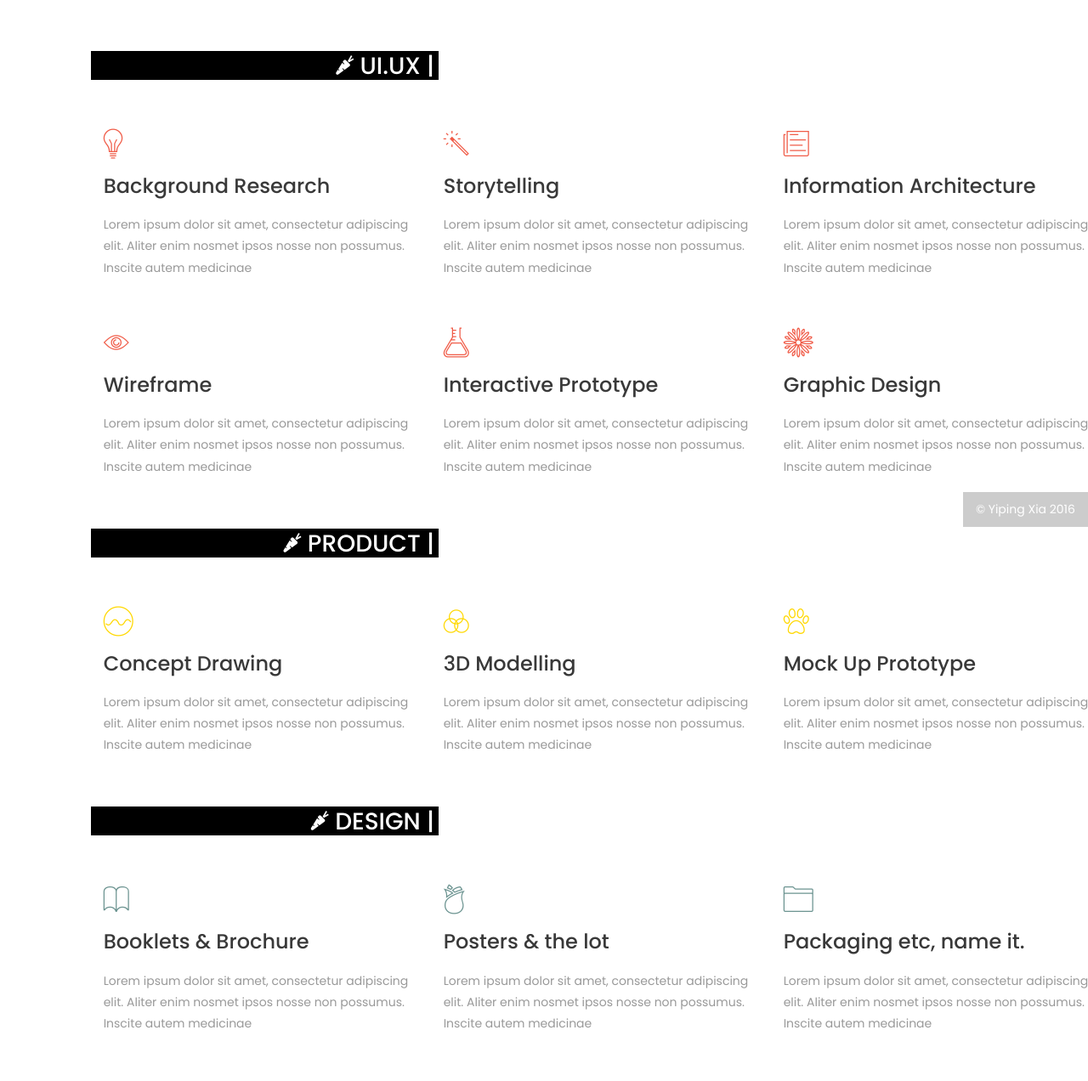
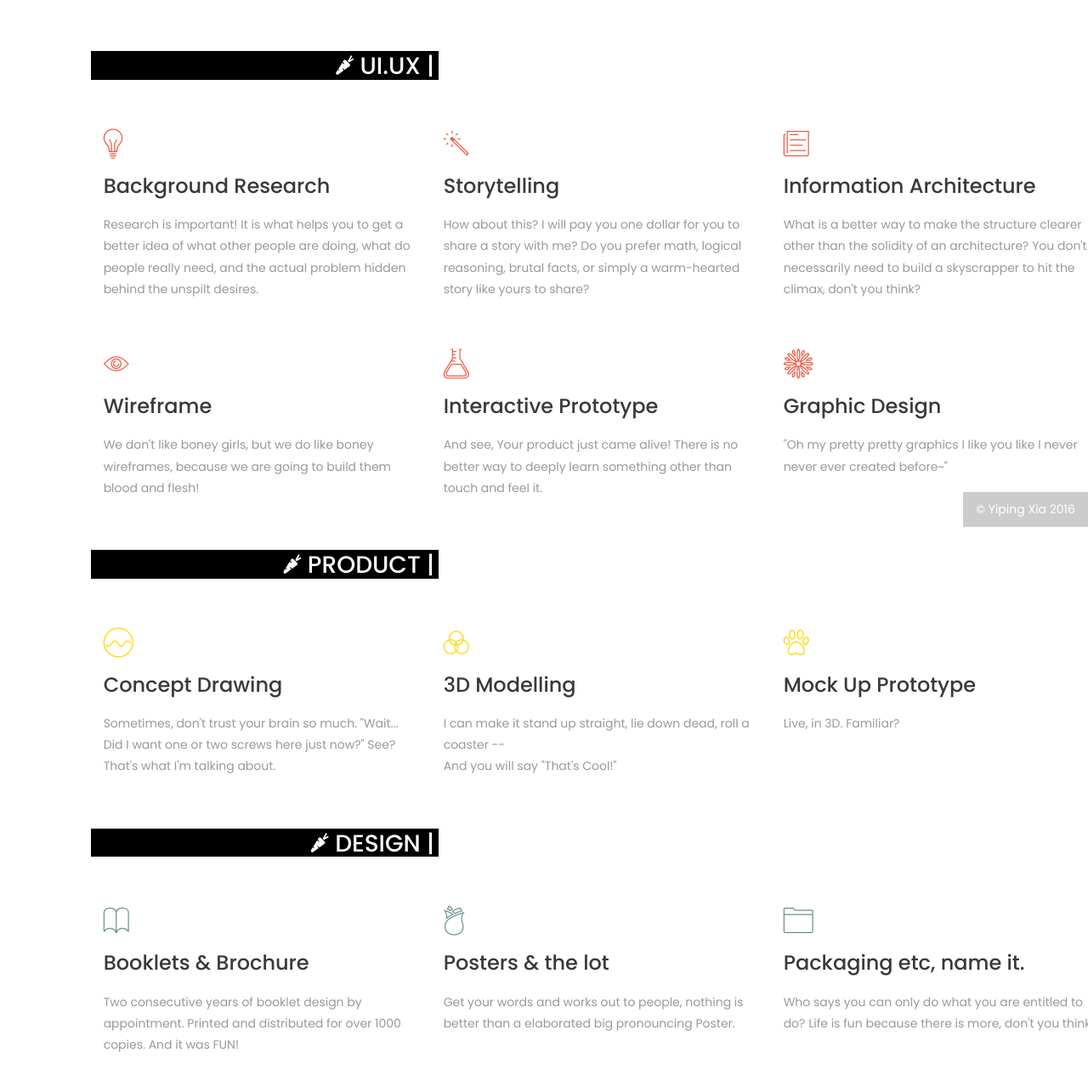
Before and after one commit to yipingxia/portfolio, a plain HTML site: page skills.html in a window 1280 px wide. Shown: the part 180-1452 px from the top of the page at 85% size. Drawn offline with Linux system fonts and the light colour scheme; files whose address does not match are found by name.

Commit message:
skills page add discription, about page footer“

```diff
--- a/skills.html
+++ b/skills.html
@@ -96,56 +96,56 @@
             </div>
             <div class="row">
             <!-- skills-box -->
-                <div class="col-md-4 col-sm-6 skills-box">
+                <div class="col-md-4 col-sm-4 skills-box">
                     <i class="ion-ios-lightbulb-outline size-1"></i>
                     <h3>Background Research </h3>
                     <div class="h-10"></div>
-                    <p>Lorem ipsum dolor sit amet, consectetur adipiscing elit. Aliter enim nosmet ipsos nosse non possumus. Inscite autem medicinae </p>
+                    <p>Research is important! It is what helps you to get a better idea of what other people are doing, what do people really need, and the actual problem hidden behind the unspilt desires. </p>
                 </div>
                 <!-- end skills-box -->
 
                 <!-- skills-box -->
-                <div class="col-md-4 col-sm-6 skills-box">
+                <div class="col-md-4 col-sm-4 skills-box">
                     <i class="ion-ios-color-wand-outline size-1"></i>
                     <h3>Storytelling</h3>
                     <div class="h-10"></div>
-                    <p>Lorem ipsum dolor sit amet, consectetur adipiscing elit. Aliter enim nosmet ipsos nosse non possumus. Inscite autem medicinae </p>
+                    <p>How about this? I will pay you one dollar for you to share a story with me? Do you prefer math, logical reasoning, brutal facts, or simply a warm-hearted story like yours to share?  </p>
                 </div>
                 <!-- end skills-box -->
 
                 <!-- skills-box -->
-                <div class="col-md-4 col-sm-6  skills-box">
+                <div class="col-md-4 col-sm-4  skills-box">
                     <i class="ion-ios-paper-outline size-1"></i>
                     <h3> Information Architecture</h3>
                     <div class="h-10"></div>
-                    <p>Lorem ipsum dolor sit amet, consectetur adipiscing elit. Aliter enim nosmet ipsos nosse non possumus. Inscite autem medicinae </p>
+                    <p>What is a better way to make the structure clearer other than the solidity of an architecture? You don't necessarily need to build a skyscrapper to hit the climax, don't you think?</p>
                 </div>
                 <!-- end skills-box -->
 
                 <!-- skills-box -->
-                <div class="col-md-4 col-sm-6 skills-box">
+                <div class="col-md-4 col-sm-4 skills-box">
                     <i class="ion-ios-eye-outline size-1"></i>
                     <h3>Wireframe </h3>
                     <div class="h-10"></div>
-                    <p>Lorem ipsum dolor sit amet, consectetur adipiscing elit. Aliter enim nosmet ipsos nosse non possumus. Inscite autem medicinae </p>
+                    <p>We don't like boney girls, but we do like boney wireframes, because we are going to build them blood and flesh! <br></p>
                 </div>
                 <!-- end skills-box -->
 
                 <!-- skills-box -->
-                <div class="col-md-4 col-sm-6 skills-box">
+                <div class="col-md-4 col-sm-4 skills-box">
                     <i class="ion-ios-flask-outline size-1"></i>
                     <h3>Interactive Prototype</h3>
                     <div class="h-10"></div>
-                    <p>Lorem ipsum dolor sit amet, consectetur adipiscing elit. Aliter enim nosmet ipsos nosse non possumus. Inscite autem medicinae </p>
+                    <p>And see, Your product just came alive! There is no better way to deeply learn something other than touch and feel it. </p>
                 </div>
                 <!-- end skills-box -->
 
                 <!-- skills-box -->
-                <div class="col-md-4 col-sm-6  skills-box">
+                <div class="col-md-4 col-sm-4  skills-box">
                     <i class="ion-ios-flower-outline size-1"></i>
                     <h3> Graphic Design</h3>
                     <div class="h-10"></div>
-                    <p>Lorem ipsum dolor sit amet, consectetur adipiscing elit. Aliter enim nosmet ipsos nosse non possumus. Inscite autem medicinae </p>
+                    <p>"Oh my pretty pretty graphics I like you like I never never ever created before~" </p>
                 </div>
             </div>
             <!-- end skills-box -->
@@ -156,29 +156,29 @@
             </div>
             <!-- skills-box -->
             <div class="row">
-                <div class="col-md-4 col-sm-6  skills-box">
+                <div class="col-md-4 col-sm-4  skills-box">
                     <i class="ion-ios-analytics-outline size-2"></i>
                     <h3>Concept Drawing</h3>
                     <div class="h-10"></div>
-                    <p>Lorem ipsum dolor sit amet, consectetur adipiscing elit. Aliter enim nosmet ipsos nosse non possumus. Inscite autem medicinae </p>
+                    <p>Sometimes, don't trust your brain so much. "Wait... Did I want one or two screws here just now?" See? That's what I'm talking about. </p>
                 </div>
                 <!-- end skills-box -->
 
                 <!-- skills-box -->
-                <div class="col-md-4 col-sm-6  skills-box">
+                <div class="col-md-4 col-sm-4  skills-box">
                     <i class="ion-ios-color-filter-outline size-2"></i>
                     <h3>3D Modelling</h3>
                     <div class="h-10"></div>
-                    <p>Lorem ipsum dolor sit amet, consectetur adipiscing elit. Aliter enim nosmet ipsos nosse non possumus. Inscite autem medicinae </p>
+                    <p>I can make it stand up straight, lie down dead, roll a coaster -- <br>And you will say "That's Cool!"</p>
                 </div>
                 <!-- end skills-box -->
 
                 <!-- skills-box -->
-                <div class="col-md-4 col-sm-6  skills-box">
+                <div class="col-md-4 col-sm-4  skills-box">
                     <i class="ion-ios-paw-outline size-2"></i>
                     <h3>Mock Up Prototype</h3>
                     <div class="h-10"></div>
-                    <p>Lorem ipsum dolor sit amet, consectetur adipiscing elit. Aliter enim nosmet ipsos nosse non possumus. Inscite autem medicinae </p>
+                    <p>Live, in 3D. Familiar?</p>
                 </div>
             </div>
             <!-- end skills-box -->
@@ -189,29 +189,29 @@
             </div>
             <!-- skills-box -->
             <div class="row">
-                <div class="col-md-4 col-sm-6  skills-box">
+                <div class="col-md-4 col-sm-4  skills-box">
                     <i class="ion-ios-book-outline size-3"></i>
                     <h3>Booklets & Brochure</h3>
                     <div class="h-10"></div>
-                    <p>Lorem ipsum dolor sit amet, consectetur adipiscing elit. Aliter enim nosmet ipsos nosse non possumus. Inscite autem medicinae </p>
+                    <p>Two consecutive years of booklet design by appointment. Printed and distributed for over 1000 copies. And it was FUN! </p>
                 </div>
                 <!-- end skills-box -->
 
                 <!-- skills-box -->
-                <div class="col-md-4 col-sm-6  skills-box">
+                <div class="col-md-4 col-sm-4  skills-box">
                     <i class="ion-ios-rose-outline size-3"></i>
                     <h3>Posters & the lot</h3>
                     <div class="h-10"></div>
-                    <p>Lorem ipsum dolor sit amet, consectetur adipiscing elit. Aliter enim nosmet ipsos nosse non possumus. Inscite autem medicinae </p>
+                    <p>Get your words and works out to people, nothing is better than a elaborated big pronouncing Poster. </p>
                 </div>
                 <!-- end skills-box -->
 
                 <!-- skills-box -->
-                <div class="col-md-4 col-sm-6  skills-box">
+                <div class="col-md-4 col-sm-4  skills-box">
                     <i class="ion-ios-folder-outline size-3"></i>
                     <h3> Packaging etc, name it.</h3>
                     <div class="h-10"></div>
-                    <p>Lorem ipsum dolor sit amet, consectetur adipiscing elit. Aliter enim nosmet ipsos nosse non possumus. Inscite autem medicinae </p>
+                    <p>Who says you can only do what you are entitled to do? Life is fun because there is more, don't you think?</p>
                 </div>
             </div>
             <!-- end skills-box -->
@@ -222,9 +222,9 @@
             </div>
             <!-- skills-box -->
             <div class="row">
-                <div class="col-md-3 col-sm-4 col-xs-6  skills-box">
+                <div class="col-md-3 col-sm-3 col-xs-6  skills-box">
                     <i class="ion-ios-home-outline size-1"></i>
-                    <h3>Big Bro </h3>
+                    <h3>The Big Bro </h3>
                     <div class="h-10"></div>
                     <h4>
                         <i class="ion-ios-sunny size-4"></i>  Photoshop <br>
@@ -237,7 +237,7 @@
                 <!-- end skills-box -->
 
                 <!-- skills-box -->
-                <div class="col-md-3  col-sm-4 col-xs-6 skills-box">
+                <div class="col-md-3  col-sm-3 col-xs-6 skills-box">
                     <i class="ion-ios-heart-outline size-1"></i>
                     <h3>on Mac</h3>
                     <div class="h-10"></div>
@@ -252,7 +252,7 @@
                 <!-- end skills-box -->
 
                 <!-- skills-box -->
-                <div class="col-md-3 col-sm-4 col-xs-6 skills-box">
+                <div class="col-md-3 col-sm-3 col-xs-6 skills-box">
                     <i class="ion-ios-star-outline size-1"></i>
                     <h3> A 3D Craft</h3>
                     <div class="h-10"></div>
@@ -267,7 +267,7 @@
                 <!-- end skills-box -->
 
                 <!-- skills-box -->
-                <div class="col-md-3 col-sm-4 col-xs-6  skills-box">
+                <div class="col-md-3 col-sm-3 col-xs-6  skills-box">
                     <i class="ion-ios-chatbubble-outline size-1"></i>
                     <h3>"Talk!"</h3>
                     <div class="h-10"></div>
```
Also changed, not shown: about.html (+4 -3 lines), portfolio.html (+1 -0 lines).
